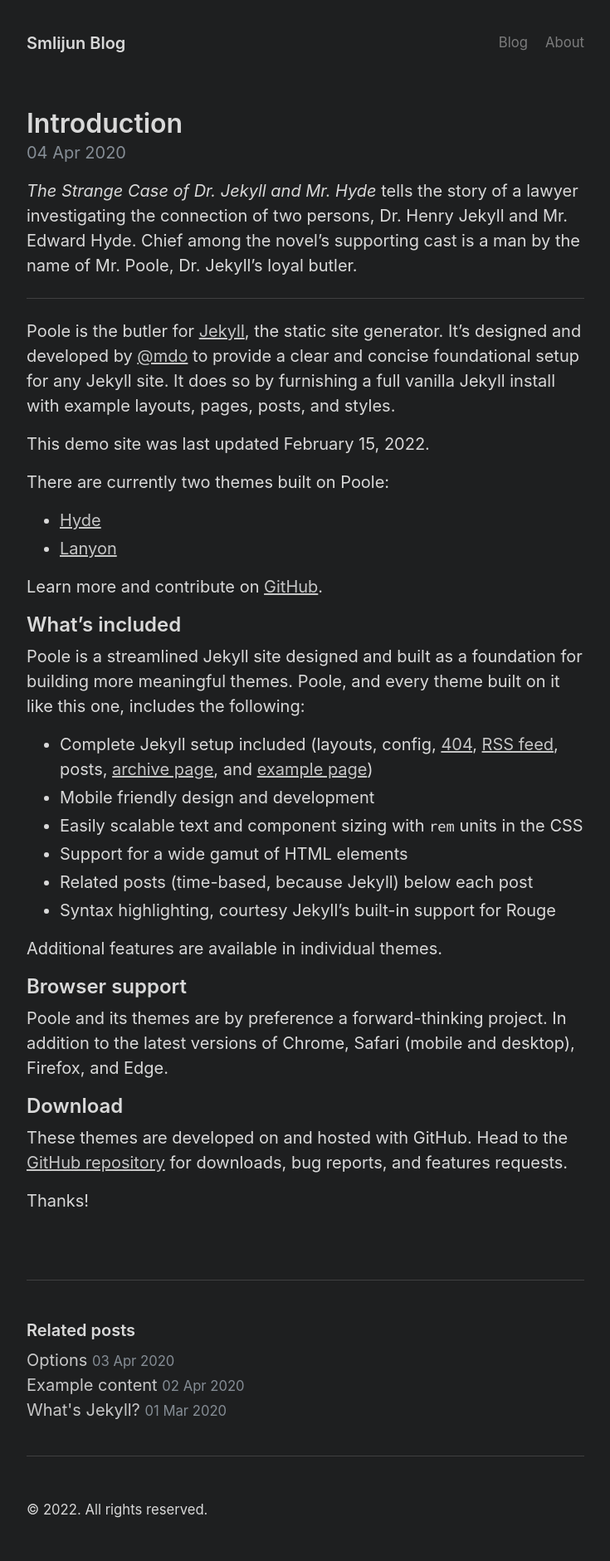
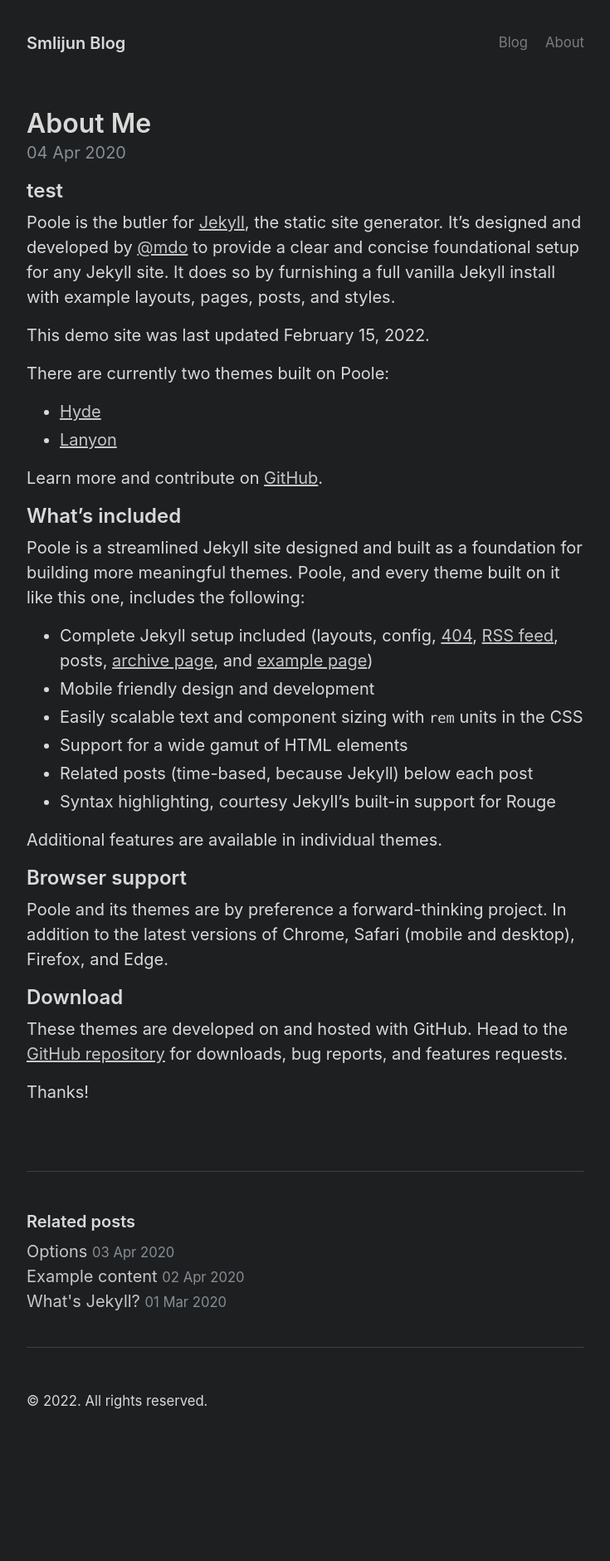
Before and after one commit to smlijun/smlijun.github.io, a Jekyll site: the page built from _posts/2020-04-04-introduction.md, in a window 1280 px wide. Shown: the whole page at 83% size, without its empty margins (272-1007 px from the left). Built offline with Jekyll 4.4.1, drawn with Linux system fonts in a browser that asks for light colours; after the commit the page ends 1750 px from its top, so only the background shows below that.

Commit message:
chang pot

```diff
--- a/_posts/2020-04-04-introduction.md
+++ b/_posts/2020-04-04-introduction.md
@@ -1,10 +1,9 @@
 ---
 layout: post
-title: Introduction
+title: About Me
 ---
 
-*The Strange Case of Dr. Jekyll and Mr. Hyde* tells the story of a lawyer investigating the connection of two persons, Dr. Henry Jekyll and Mr. Edward Hyde. Chief among the novel's supporting cast is a man by the name of Mr. Poole, Dr. Jekyll's loyal butler.
-
+test
 -----
 
 Poole is the butler for [Jekyll](http://jekyllrb.com), the static site generator. It's designed and developed by [@mdo](https://twitter.com/mdo) to provide a clear and concise foundational setup for any Jekyll site. It does so by furnishing a full vanilla Jekyll install with example layouts, pages, posts, and styles.
```
